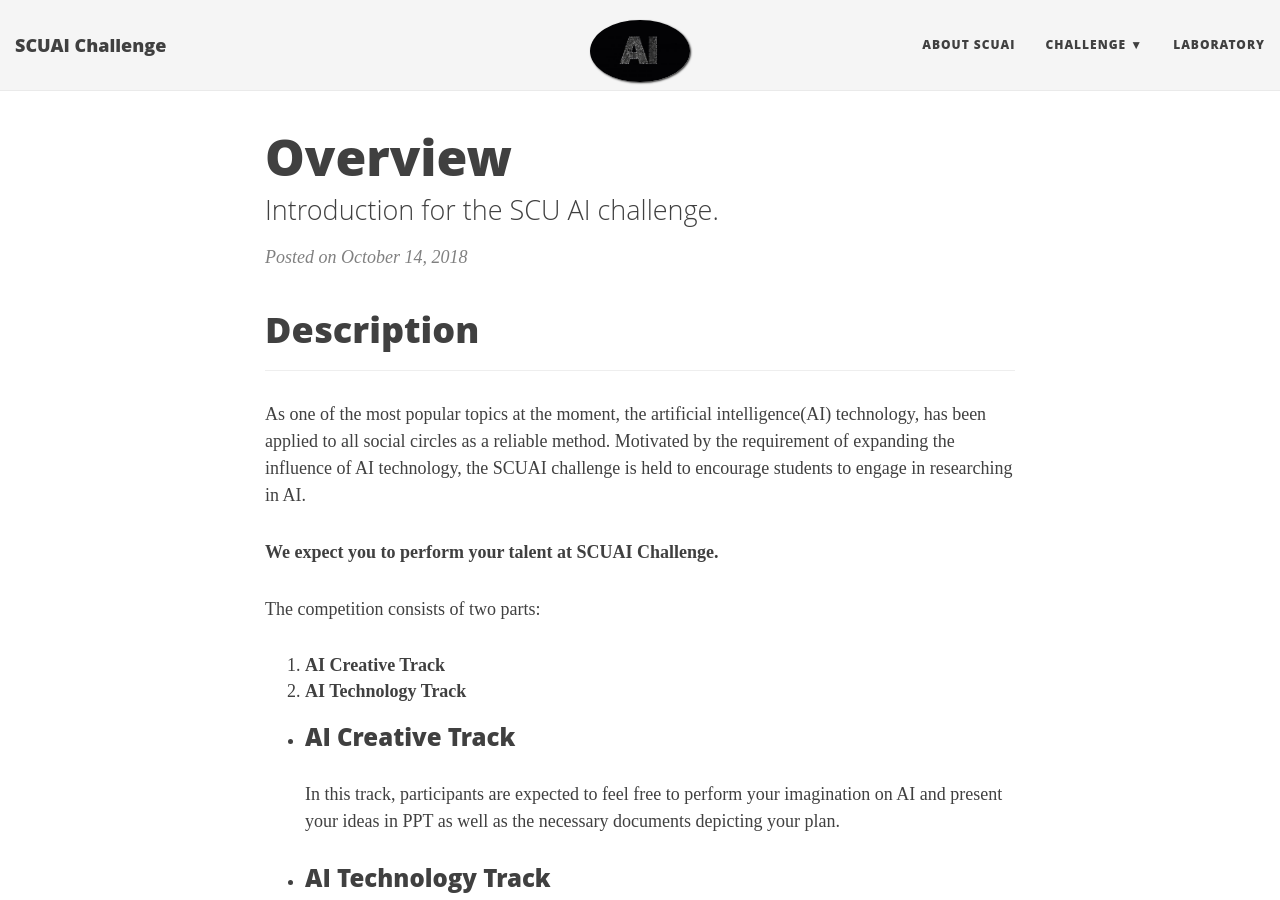
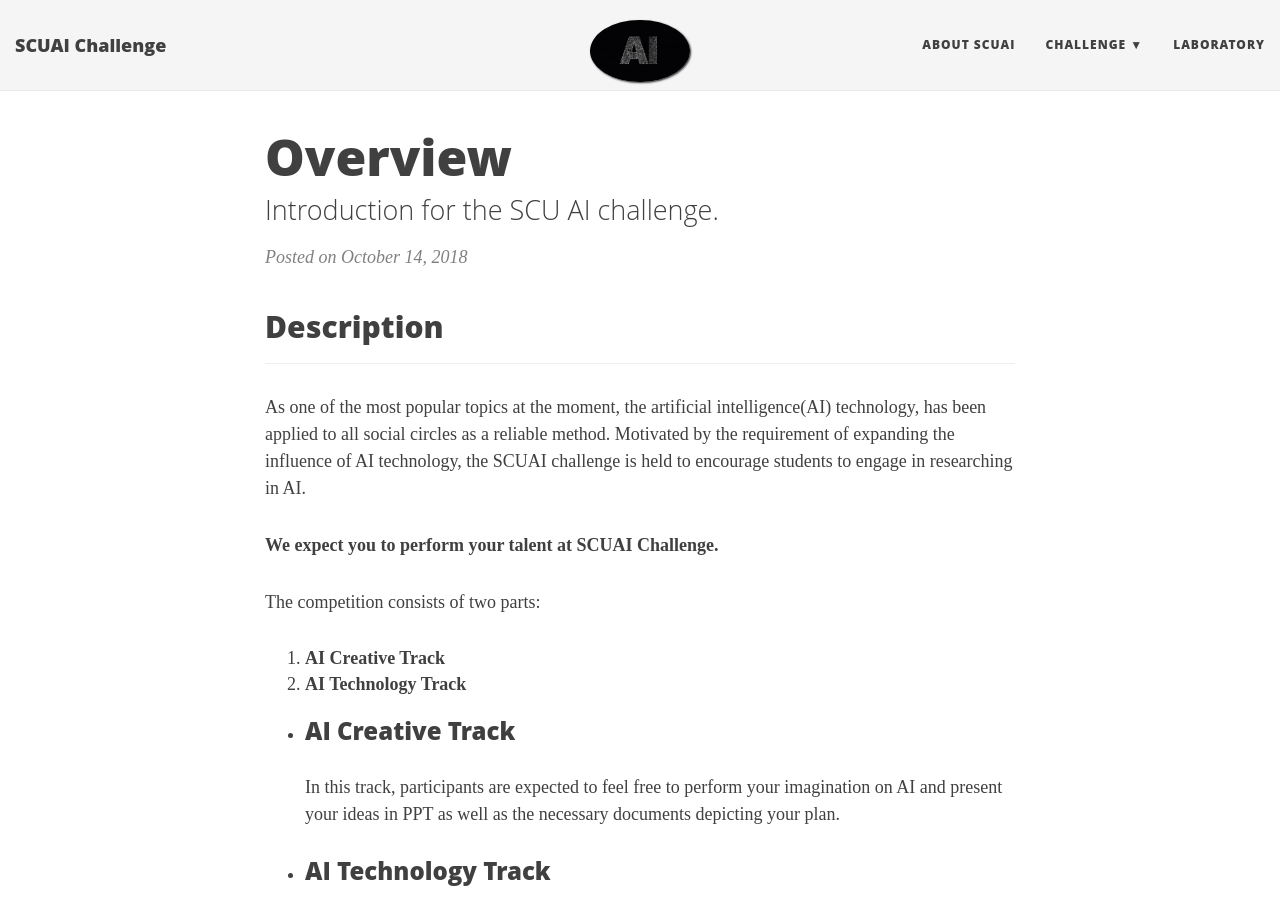
Before and after one commit to SCUAIClub/SCUAIClub.github.io, a Jekyll site: the page built from _posts/2018-10-14-challenge-bg.md, in a window 1280 px wide and 900 px high. Built offline with Jekyll 4.4.1, drawn with Linux system fonts in a browser that asks for light colours; nearby versions of some CDN libraries; some web fonts are replaced.

Commit message:
fix bugs

```diff
--- a/_posts/2018-10-14-challenge-bg.md
+++ b/_posts/2018-10-14-challenge-bg.md
@@ -4,7 +4,7 @@ title: Overview
 subtitle: Introduction for the SCU AI challenge.
 ---
 
-# Description
+## Description
 ***
 As one of the most popular topics at the moment, the artificial intelligence(AI) technology, has been applied to all social circles as a reliable method. Motivated by the requirement of expanding the influence of AI technology, the SCUAI challenge is held to encourage students
 to engage in researching in AI.
```
